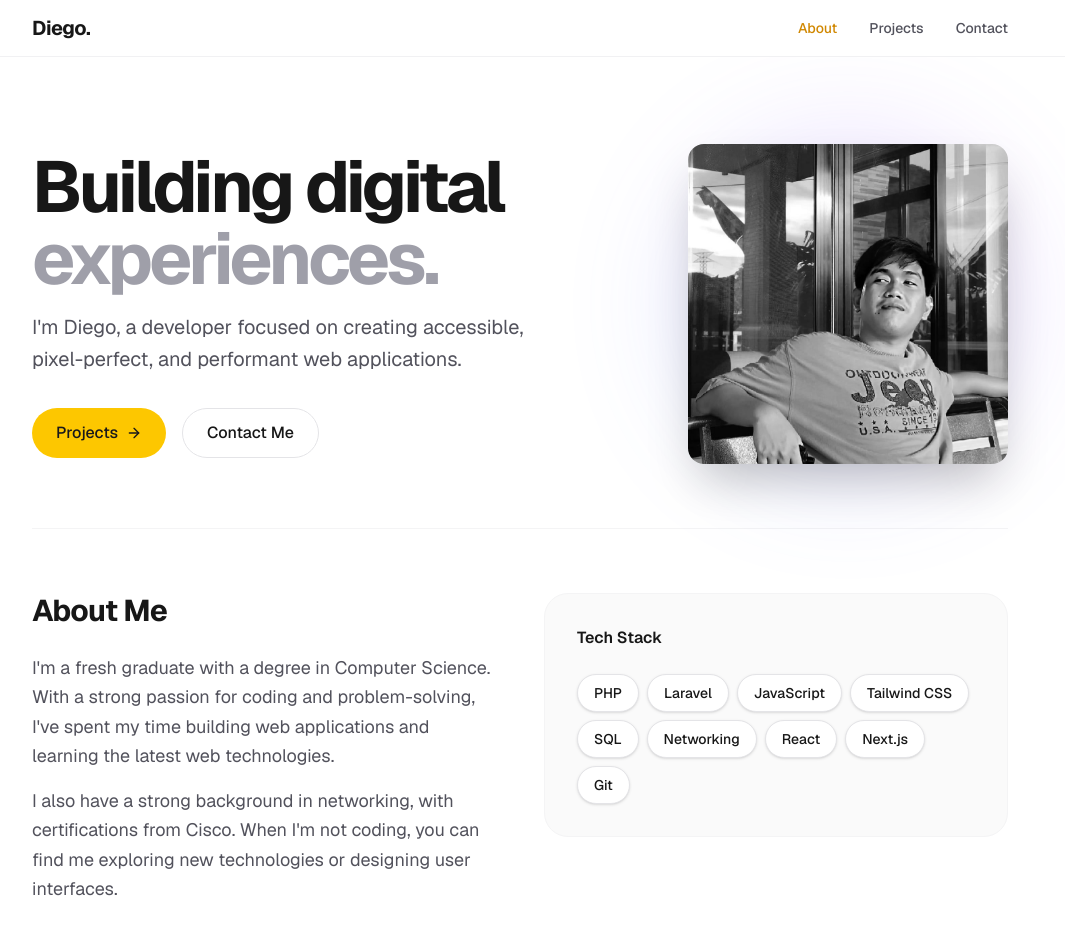
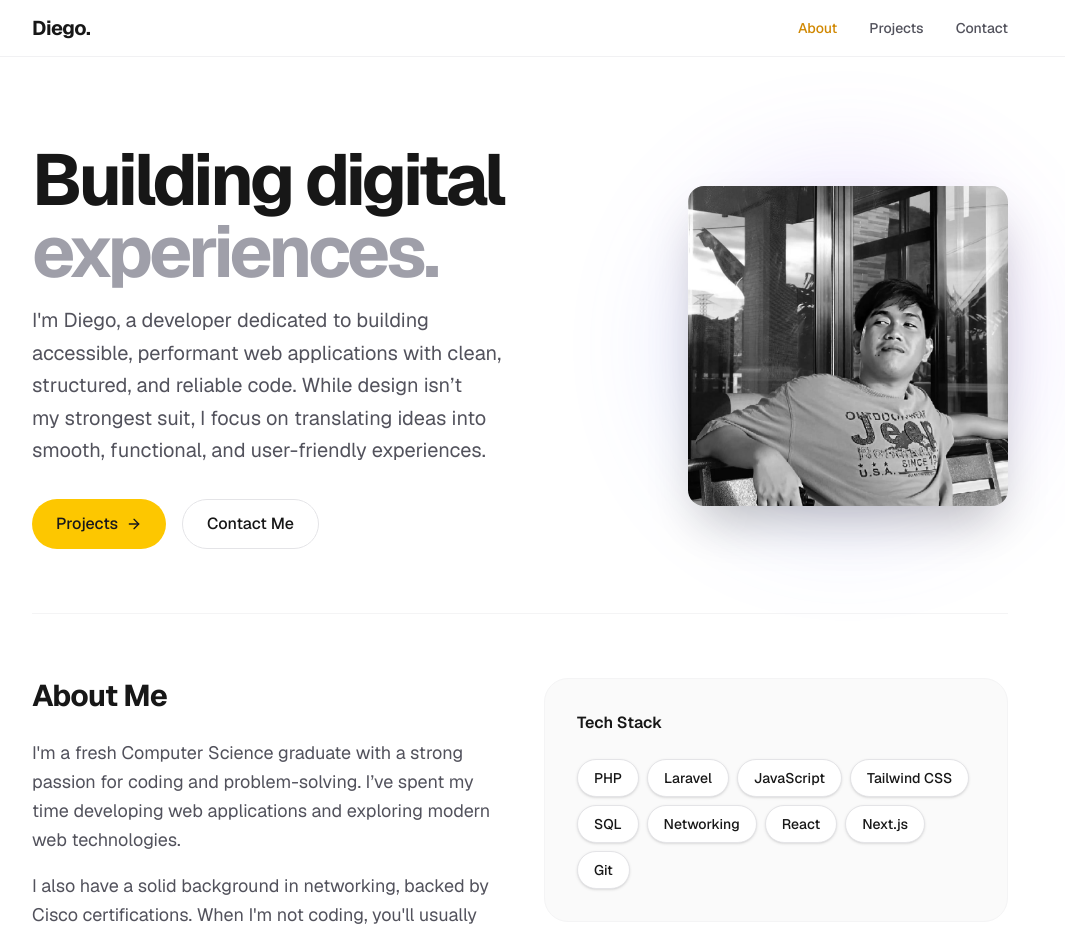
Before and after one commit to futapete/Diego, a Next.js app: page / in a window 1280 px wide. Shown: the top 935 px of the page, without its empty margins (120-1185 px from the left). Built offline with nearby package versions, Linux system fonts and the light colour scheme.

Commit message:
Revise personal description and background details
Updated personal introduction and background information for clarity and professionalism.

```diff
--- a/app/page.tsx
+++ b/app/page.tsx
@@ -54,7 +54,7 @@ export default function Home() {
                 <span className="text-zinc-400 dark:text-zinc-600">experiences.</span>
               </h1>
               <p className="text-xl text-zinc-600 dark:text-zinc-400 max-w-lg leading-relaxed text-balance">
-                I'm Diego, a developer focused on creating accessible, pixel-perfect, and performant web applications.
+                I'm Diego, a developer dedicated to building accessible, performant web applications with clean, structured, and reliable code. While design isn’t my strongest suit, I focus on translating ideas into smooth, functional, and user-friendly experiences.
               </p>
             </div>
             <div className="flex gap-4">
@@ -85,10 +85,10 @@ export default function Home() {
               <h2 className="text-3xl font-bold mb-6 tracking-tight">About Me</h2>
               <div className="space-y-4 text-zinc-600 dark:text-zinc-400 leading-relaxed text-lg">
                 <p>
-                  I'm a fresh graduate with a degree in Computer Science. With a strong passion for coding and problem-solving, I've spent my time building web applications and learning the latest web technologies.
+                 I'm a fresh Computer Science graduate with a strong passion for coding and problem-solving. I’ve spent my time developing web applications and exploring modern web technologies.
                 </p>
                 <p>
-                  I also have a strong background in networking, with certifications from Cisco. When I'm not coding, you can find me exploring new technologies or designing user interfaces.
+                 I also have a solid background in networking, backed by Cisco certifications. When I'm not coding, you'll usually find me learning new tools, tackling technical challenges, or improving my front-end implementation skills.
                 </p>
               </div>
             </div>
```
